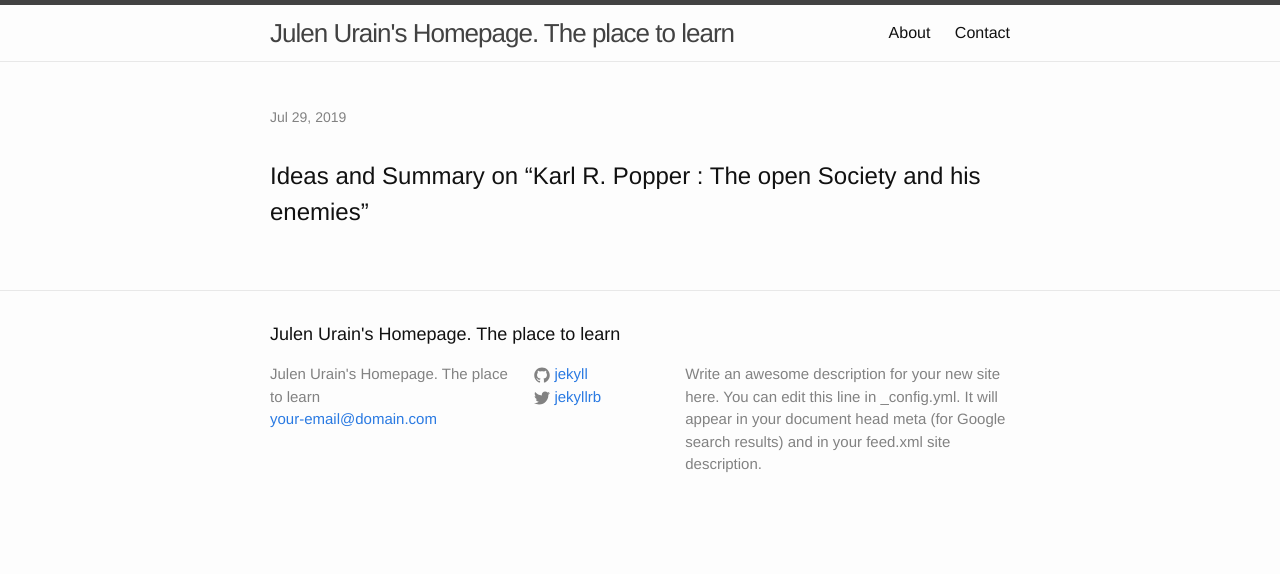
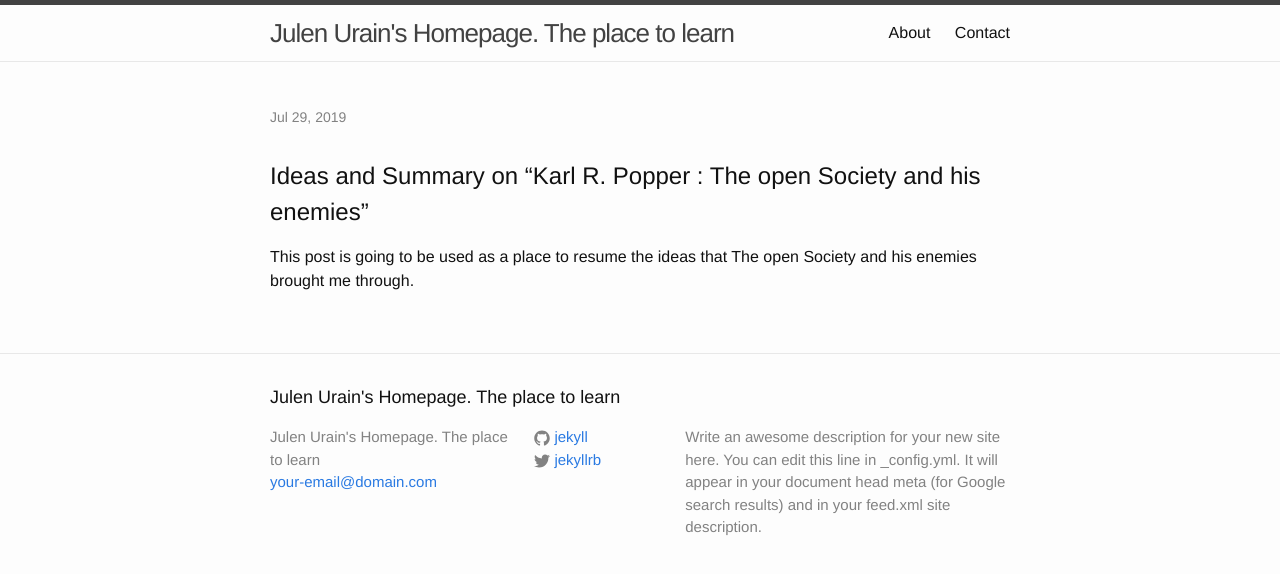
Before and after one commit to TheCamusean/theCamusean.github.io, a Jekyll site: the page built from _posts/2019-07-29-Karl-Popper.markdown, in a window 1280 px wide. Shown: the top 574 px of the page. Built offline with Jekyll 4.4.1, drawn with Linux system fonts in a browser that asks for light colours; our own code applies the rules of GitHub Pages for plain Markdown files.

Commit message:
cambio 1

```diff
--- a/_posts/2019-07-29-Karl-Popper-:-Open-Society-and-his-enemies.markdown
+++ b/_posts/2019-07-29-Karl-Popper.markdown
@@ -6,3 +6,5 @@ date:   2019-07-29 23:12:04 +0100
 categories: jekyll update
 ---
 # Ideas and Summary on "Karl R. Popper : The open Society and his enemies"
+
+This post is going to be used as a place to resume the ideas that The open Society and his enemies brought me through.
```
